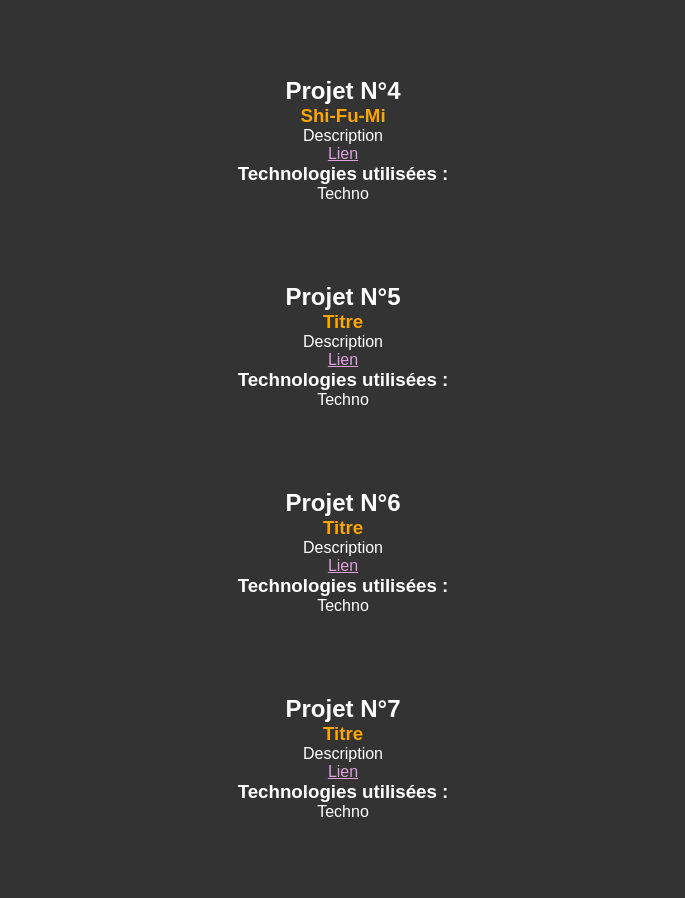
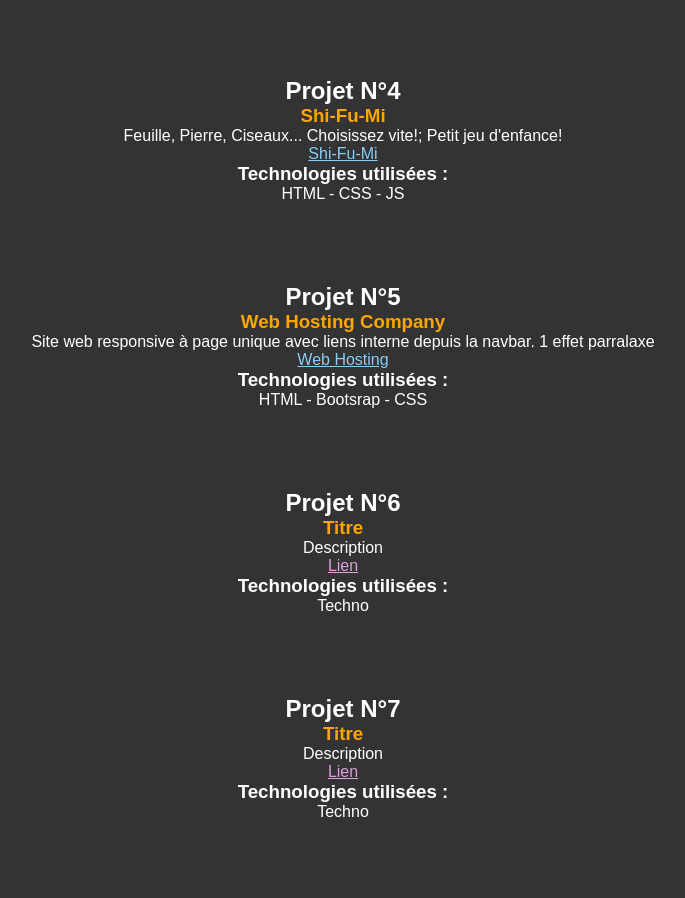
Before and after one commit to Tommy-BOU/HE-Man-group-repo, a plain HTML site: page index.html in a window 1280 px wide. Shown: the part 1305-2203 px from the top of the page, without its empty margins (297-982 px from the left). Drawn offline with Linux system fonts and the light colour scheme.

Commit message:
Add files via upload

```diff
--- a/index.html
+++ b/index.html
@@ -51,18 +51,18 @@
             <div class="project project-4">
                 <h2>Projet N°4</h2>
                 <h3 class="project-title">Shi-Fu-Mi</h3>
-                <p>Description</p>
-                <a href="">Lien</a>
+                <p>Feuille, Pierre, Ciseaux... Choisissez vite!; Petit jeu d'enfance!</p>
+                <a href="./Shi-Fu-Mi/index.html">Shi-Fu-Mi</a>
                 <h3>Technologies utilisées :</h3>
-                <p>Techno</p>
+                <p>HTML - CSS - JS</p>
             </div>
             <div class="project project-5">
                 <h2>Projet N°5</h2>
-                <h3 class="project-title">Titre</h3>
-                <p>Description</p>
-                <a href="">Lien</a>
+                <h3 class="project-title">Web Hosting Company</h3>
+                <p>Site web responsive à page unique avec liens interne depuis la navbar. 1 effet parralaxe</p>
+                <a href="./Template 1/index.html">Web Hosting</a>
                 <h3>Technologies utilisées :</h3>
-                <p>Techno</p>
+                <p>HTML - Bootsrap - CSS</p>
             </div>
             <div class="project project-6">
                 <h2>Projet N°6</h2>
```
